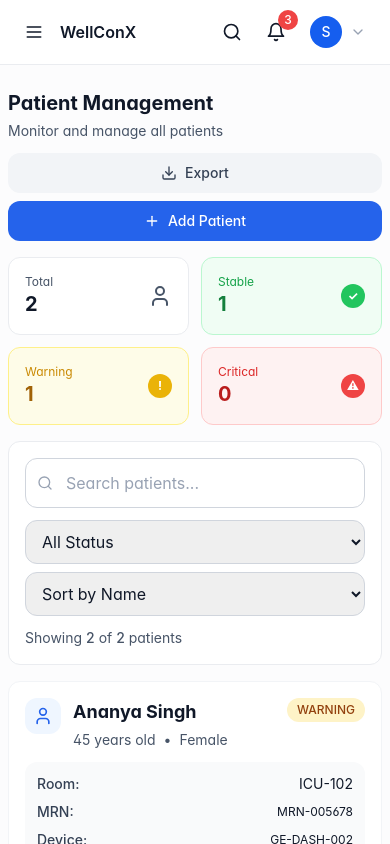
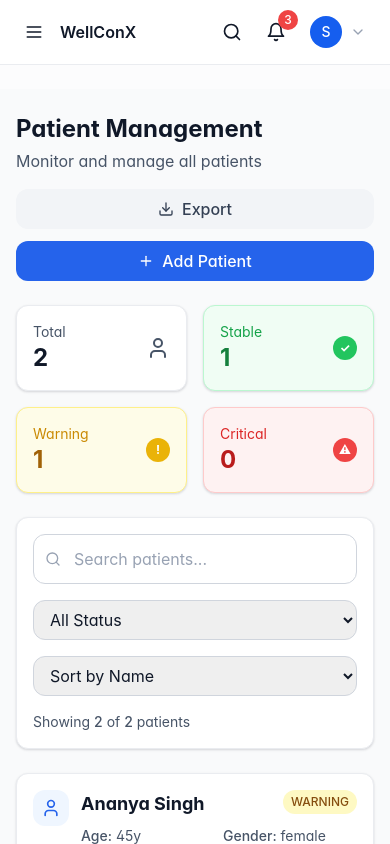
Before and after one commit to Vignunath008/WellConX, a React (Vite) app: page /patients in a window 390 px wide. Built offline with nearby package versions, Linux system fonts and the light colour scheme; sample sign-in values are in the browser's storage.

Commit message:
Fix Patients Section Responsive Layout

```diff
--- a/src/pages/Patients.tsx
+++ b/src/pages/Patients.tsx
@@ -93,24 +93,25 @@ const Patients: React.FC = () => {
   const stats = getStatusStats()
 
   return (
-    <div className="space-y-4 px-2 sm:px-0 max-w-full overflow-hidden">
-      {/* Header - Mobile Optimized */}
-      <div className="flex flex-col sm:flex-row sm:items-center sm:justify-between space-y-3 sm:space-y-0">
+    <div className="min-h-screen bg-gray-50">
+      <div className="max-w-7xl mx-auto px-4 sm:px-6 lg:px-8 py-6">
+        {/* Header - Responsive */}
+        <div className="flex flex-col sm:flex-row sm:items-center sm:justify-between mb-6 gap-4">
           <div>
-          <h1 className="text-xl sm:text-2xl font-bold text-gray-900">Patient Management</h1>
-          <p className="text-sm text-gray-600 mt-1">Monitor and manage all patients</p>
+            <h1 className="text-2xl sm:text-3xl font-bold text-gray-900">Patient Management</h1>
+            <p className="text-gray-600 mt-1">Monitor and manage all patients</p>
           </div>
-        <div className="flex flex-col sm:flex-row space-y-2 sm:space-y-0 sm:space-x-3">
+          <div className="flex flex-col sm:flex-row gap-3">
             <button
               onClick={exportPatientData}
-            className="bg-gray-100 hover:bg-gray-200 text-gray-700 px-4 py-2.5 rounded-lg font-medium transition-colors flex items-center justify-center space-x-2 text-sm"
+              className="bg-gray-100 hover:bg-gray-200 text-gray-700 px-4 py-2 rounded-lg font-medium transition-colors flex items-center justify-center space-x-2"
             >
               <Download className="h-4 w-4" />
               <span>Export</span>
             </button>
             <button
               onClick={() => setShowAddModal(true)}
-            className="bg-blue-600 hover:bg-blue-700 text-white px-4 py-2.5 rounded-lg font-medium transition-colors flex items-center justify-center space-x-2 text-sm"
+              className="bg-blue-600 hover:bg-blue-700 text-white px-4 py-2 rounded-lg font-medium transition-colors flex items-center justify-center space-x-2"
             >
               <Plus className="h-4 w-4" />
               <span>Add Patient</span>
@@ -118,32 +119,32 @@ const Patients: React.FC = () => {
           </div>
         </div>
 
-      {/* Stats Cards - Mobile Grid */}
-      <div className="grid grid-cols-2 lg:grid-cols-4 gap-3 sm:gap-4">
+        {/* Stats Cards - Responsive Grid */}
+        <div className="grid grid-cols-2 lg:grid-cols-4 gap-4 mb-6">
           <motion.div
-          className="bg-white rounded-lg p-4 border border-gray-200"
+            className="bg-white rounded-lg p-4 sm:p-6 border border-gray-200 shadow-sm"
             initial={{ opacity: 0, y: 20 }}
             animate={{ opacity: 1, y: 0 }}
           >
             <div className="flex items-center justify-between">
               <div>
-              <p className="text-xs sm:text-sm text-gray-600">Total</p>
-              <p className="text-xl sm:text-2xl font-bold text-gray-900">{stats.total}</p>
+                <p className="text-sm text-gray-600">Total</p>
+                <p className="text-2xl font-bold text-gray-900">{stats.total}</p>
               </div>
               <User className="h-6 w-6 sm:h-8 sm:w-8 text-gray-600" />
             </div>
           </motion.div>
 
           <motion.div
-          className="bg-green-50 rounded-lg p-4 border border-green-200"
+            className="bg-green-50 rounded-lg p-4 sm:p-6 border border-green-200 shadow-sm"
             initial={{ opacity: 0, y: 20 }}
             animate={{ opacity: 1, y: 0 }}
             transition={{ delay: 0.1 }}
           >
             <div className="flex items-center justify-between">
               <div>
-              <p className="text-xs sm:text-sm text-green-600">Stable</p>
-              <p className="text-xl sm:text-2xl font-bold text-green-700">{stats.stable}</p>
+                <p className="text-sm text-green-600">Stable</p>
+                <p className="text-2xl font-bold text-green-700">{stats.stable}</p>
               </div>
               <div className="w-6 h-6 sm:w-8 sm:h-8 bg-green-500 rounded-full flex items-center justify-center">
                 <span className="text-white text-xs sm:text-sm font-bold">✓</span>
@@ -152,15 +153,15 @@ const Patients: React.FC = () => {
           </motion.div>
 
           <motion.div
-          className="bg-yellow-50 rounded-lg p-4 border border-yellow-200"
+            className="bg-yellow-50 rounded-lg p-4 sm:p-6 border border-yellow-200 shadow-sm"
             initial={{ opacity: 0, y: 20 }}
             animate={{ opacity: 1, y: 0 }}
             transition={{ delay: 0.2 }}
           >
             <div className="flex items-center justify-between">
               <div>
-              <p className="text-xs sm:text-sm text-yellow-600">Warning</p>
-              <p className="text-xl sm:text-2xl font-bold text-yellow-700">{stats.warning}</p>
+                <p className="text-sm text-yellow-600">Warning</p>
+                <p className="text-2xl font-bold text-yellow-700">{stats.warning}</p>
               </div>
               <div className="w-6 h-6 sm:w-8 sm:h-8 bg-yellow-500 rounded-full flex items-center justify-center">
                 <span className="text-white text-xs sm:text-sm font-bold">!</span>
@@ -169,15 +170,15 @@ const Patients: React.FC = () => {
           </motion.div>
 
           <motion.div
-          className="bg-red-50 rounded-lg p-4 border border-red-200"
+            className="bg-red-50 rounded-lg p-4 sm:p-6 border border-red-200 shadow-sm"
             initial={{ opacity: 0, y: 20 }}
             animate={{ opacity: 1, y: 0 }}
             transition={{ delay: 0.3 }}
           >
             <div className="flex items-center justify-between">
               <div>
-              <p className="text-xs sm:text-sm text-red-600">Critical</p>
-              <p className="text-xl sm:text-2xl font-bold text-red-700">{stats.critical}</p>
+                <p className="text-sm text-red-600">Critical</p>
+                <p className="text-2xl font-bold text-red-700">{stats.critical}</p>
               </div>
               <div className="w-6 h-6 sm:w-8 sm:h-8 bg-red-500 rounded-full flex items-center justify-center">
                 <span className="text-white text-xs sm:text-sm font-bold">⚠</span>
@@ -186,9 +187,9 @@ const Patients: React.FC = () => {
           </motion.div>
         </div>
 
-      {/* Filters - Mobile Optimized */}
-      <div className="bg-white rounded-lg p-4 border border-gray-200">
-        <div className="space-y-3">
+        {/* Filters - Responsive */}
+        <div className="bg-white rounded-lg p-4 sm:p-6 border border-gray-200 shadow-sm mb-6">
+          <div className="space-y-4">
             {/* Search Bar */}
             <div className="relative">
               <Search className="h-4 w-4 absolute left-3 top-1/2 transform -translate-y-1/2 text-gray-400" />
@@ -197,16 +198,16 @@ const Patients: React.FC = () => {
                 placeholder="Search patients..."
                 value={searchTerm}
                 onChange={(e) => setSearchTerm(e.target.value)}
-              className="pl-10 pr-4 py-3 w-full border border-gray-300 rounded-lg focus:outline-none focus:ring-2 focus:ring-blue-500 focus:border-blue-500 text-base"
+                className="pl-10 pr-4 py-3 w-full border border-gray-300 rounded-lg focus:outline-none focus:ring-2 focus:ring-blue-500 focus:border-blue-500"
               />
             </div>
 
             {/* Filter Controls */}
-          <div className="flex flex-col sm:flex-row space-y-2 sm:space-y-0 sm:space-x-3">
+            <div className="grid grid-cols-1 sm:grid-cols-2 gap-4">
               <select
                 value={statusFilter}
                 onChange={(e) => setStatusFilter(e.target.value as any)}
-              className="flex-1 px-3 py-2.5 border border-gray-300 rounded-lg focus:outline-none focus:ring-2 focus:ring-blue-500 focus:border-blue-500 text-base"
+                className="px-3 py-2 border border-gray-300 rounded-lg focus:outline-none focus:ring-2 focus:ring-blue-500 focus:border-blue-500"
               >
                 <option value="all">All Status</option>
                 <option value="stable">Stable</option>
@@ -217,7 +218,7 @@ const Patients: React.FC = () => {
               <select
                 value={sortBy}
                 onChange={(e) => setSortBy(e.target.value as any)}
-              className="flex-1 px-3 py-2.5 border border-gray-300 rounded-lg focus:outline-none focus:ring-2 focus:ring-blue-500 focus:border-blue-500 text-base"
+                className="px-3 py-2 border border-gray-300 rounded-lg focus:outline-none focus:ring-2 focus:ring-blue-500 focus:border-blue-500"
               >
                 <option value="name">Sort by Name</option>
                 <option value="room">Sort by Room</option>
@@ -227,104 +228,100 @@ const Patients: React.FC = () => {
             </div>
           </div>
 
-        <div className="mt-3 text-sm text-gray-600">
+          <div className="mt-4 text-sm text-gray-600">
             Showing <span className="font-medium">{filteredPatients.length}</span> of <span className="font-medium">{patients.length}</span> patients
           </div>
         </div>
 
-      {/* Patient List - Mobile Optimized Cards */}
-      <div className="space-y-3">
+        {/* Patient List - Responsive Cards */}
+        <div className="space-y-4 sm:space-y-6">
           {filteredPatients.map((patient, index) => (
             <motion.div
               key={patient.id}
-            className="bg-white rounded-lg border border-gray-100 p-4 hover:shadow-lg transition-all duration-300 w-full overflow-hidden"
+              className="bg-white rounded-lg border border-gray-200 shadow-sm hover:shadow-md transition-all duration-300 overflow-hidden"
               initial={{ opacity: 0, y: 20 }}
               animate={{ opacity: 1, y: 0 }}
               transition={{ delay: index * 0.1 }}
             >
-            {/* Patient Header - Mobile Optimized */}
-            <div className="space-y-3 mb-4">
-              {/* Top Row - Name and Status */}
-              <div className="flex items-start justify-between">
-                <div className="flex items-start space-x-3 min-w-0 flex-1">
-                  <div className="bg-blue-50 p-2 rounded-lg flex-shrink-0">
-                    <User className="h-5 w-5 text-blue-600" />
+              {/* Patient Header */}
+              <div className="p-4 sm:p-6">
+                <div className="flex flex-col lg:flex-row lg:items-start gap-4">
+                  {/* Patient Info */}
+                  <div className="flex items-start space-x-3 flex-1 min-w-0">
+                    <div className="bg-blue-50 p-2 sm:p-3 rounded-lg flex-shrink-0">
+                      <User className="h-5 w-5 sm:h-6 sm:w-6 text-blue-600" />
                     </div>
                     <div className="min-w-0 flex-1">
-                    <h3 className="text-lg font-bold text-gray-900 truncate">{patient.name}</h3>
-                    <div className="text-sm text-gray-600 mt-1">
+                      <div className="flex items-start justify-between mb-2">
+                        <h3 className="text-lg sm:text-xl font-bold text-gray-900 truncate pr-2">{patient.name}</h3>
+                        <div className={`px-2 py-1 rounded-full text-xs font-medium flex-shrink-0 ${
+                          patient.status === 'critical' ? 'bg-red-100 text-red-800' :
+                          patient.status === 'warning' ? 'bg-yellow-100 text-yellow-800' :
+                          'bg-green-100 text-green-800'
+                        }`}>
+                          {patient.status.toUpperCase()}
+                        </div>
+                      </div>
+
+                      <div className="grid grid-cols-2 sm:grid-cols-4 gap-2 text-sm text-gray-600 mb-3">
+                        <div>
+                          <span className="font-medium">Age:</span> {patient.age}y
+                        </div>
+                        <div>
+                          <span className="font-medium">Gender:</span> {patient.gender}
+                        </div>
+                        <div>
+                          <span className="font-medium">Room:</span> {patient.room}
+                        </div>
+                        <div className="col-span-2 sm:col-span-1">
+                          <span className="font-medium">MRN:</span> {patient.medicalRecordNumber}
+                        </div>
+                      </div>
+
+                      {/* Additional Info */}
+                      <div className="grid grid-cols-1 sm:grid-cols-2 gap-3 mb-4">
+                        <div className="bg-gray-50 rounded-lg p-3">
+                          <div className="text-xs text-gray-500 mb-1">Admitted</div>
+                          <div className="text-sm font-medium text-gray-900">{patient.admissionDate.toLocaleDateString()}</div>
+                        </div>
+                        <div className="bg-gray-50 rounded-lg p-3">
+                          <div className="text-xs text-gray-500 mb-1">Device</div>
+                          <div className="text-sm font-medium text-gray-900 truncate">{patient.deviceId || 'Not assigned'}</div>
+                        </div>
+                      </div>
+
+                      {/* Diagnosis */}
+                      <div className="bg-blue-50 rounded-lg p-3 mb-4">
+                        <div className="text-xs font-medium text-blue-800 mb-1">Diagnosis</div>
+                        <div className="text-sm text-blue-700 line-clamp-2">{patient.diagnosis}</div>
+                      </div>
+
+                      {/* Live Status */}
+                      <div className="flex items-center justify-between text-sm">
                         <div className="flex items-center space-x-2">
-                        <span>{patient.age} years old</span>
-                        <span>•</span>
-                        <span className="capitalize">{patient.gender}</span>
+                          <div className="w-2 h-2 bg-green-500 rounded-full animate-pulse" />
+                          <span className="text-gray-600 font-medium">Live Monitoring Active</span>
+                        </div>
+                        <div className="text-gray-500">
+                          Updated: {patient.lastUpdated.toLocaleTimeString()}
                         </div>
                       </div>
                     </div>
                   </div>
 
-                <div className={`px-2.5 py-1 rounded-full text-xs font-medium flex-shrink-0 ${
-                  patient.status === 'critical' ? 'bg-red-100 text-red-800' :
-                  patient.status === 'warning' ? 'bg-amber-100 text-amber-800' :
-                  'bg-emerald-100 text-emerald-800'
-                }`}>
-                  {patient.status.toUpperCase()}
-                </div>
-              </div>
-
-              {/* Patient Info Grid - Mobile Optimized */}
-              <div className="grid grid-cols-1 gap-2 text-sm bg-gray-50 rounded-lg p-3">
-                <div className="flex items-center justify-between">
-                  <span className="font-medium text-gray-700">Room:</span>
-                  <span className="text-gray-900">{patient.room}</span>
-                </div>
-                <div className="flex items-center justify-between">
-                  <span className="font-medium text-gray-700">MRN:</span>
-                  <span className="text-gray-900 text-xs">{patient.medicalRecordNumber}</span>
-                </div>
-                <div className="flex items-center justify-between">
-                  <span className="font-medium text-gray-700">Device:</span>
-                  <span className="text-gray-900 text-xs truncate max-w-32">{patient.deviceId || 'Not assigned'}</span>
-                </div>
-                <div className="flex items-center justify-between">
-                  <span className="font-medium text-gray-700">Admitted:</span>
-                  <span className="text-gray-900 text-xs">{patient.admissionDate.toLocaleDateString()}</span>
-                </div>
-              </div>
-
-              {/* Diagnosis */}
-              <div className="bg-blue-50 rounded-lg p-3">
-                <div className="text-sm">
-                  <span className="font-medium text-blue-800">Diagnosis: </span>
-                  <span className="text-blue-700">{patient.diagnosis}</span>
-                </div>
-              </div>
-
-              {/* Live Status Indicator */}
-              <div className="flex items-center justify-between">
-                <div className="flex items-center space-x-2">
-                  <div className="w-2 h-2 bg-emerald-500 rounded-full pulse-ring" />
-                  <span className="text-xs font-medium text-gray-500">Live Monitoring Active</span>
-                </div>
-                <div className="text-xs text-gray-500">
-                  Updated: {patient.lastUpdated.toLocaleTimeString()}
-                </div>
-              </div>
-            </div>
-
-            {/* Vital Signs - Mobile Optimized Grid */}
-            <div className="mb-4">
+                  {/* Vital Signs - Responsive Grid */}
+                  <div className="lg:w-96 flex-shrink-0">
                     <h4 className="text-sm font-semibold text-gray-900 mb-3">Current Vital Signs</h4>
 
-              {/* Mobile-First Vital Signs Grid */}
-              <div className="grid grid-cols-2 gap-2">
+                    <div className="grid grid-cols-2 gap-3">
                       {/* Heart Rate */}
                       <div className="bg-red-50 border border-red-200 rounded-lg p-3">
                         <div className="flex items-center space-x-2 mb-2">
-                    <Heart className="h-4 w-4 text-red-600 heartbeat" />
+                          <Heart className="h-4 w-4 text-red-600 animate-pulse" />
                           <span className="text-xs font-medium text-red-700">Heart Rate</span>
                         </div>
                         <div className="flex items-baseline space-x-1">
-                    <span className="text-xl font-bold text-red-700">{Math.round(patient.vitals.heartRate)}</span>
+                          <span className="text-lg sm:text-xl font-bold text-red-700">{Math.round(patient.vitals.heartRate)}</span>
                           <span className="text-xs text-red-600">bpm</span>
                         </div>
                       </div>
@@ -336,7 +333,7 @@ const Patients: React.FC = () => {
                           <span className="text-xs font-medium text-purple-700">Blood Pressure</span>
                         </div>
                         <div className="flex items-baseline space-x-1">
-                    <span className="text-lg font-bold text-purple-700">
+                          <span className="text-sm sm:text-base font-bold text-purple-700">
                             {Math.round(patient.vitals.bloodPressure.systolic)}/{Math.round(patient.vitals.bloodPressure.diastolic)}
                           </span>
                           <span className="text-xs text-purple-600">mmHg</span>
@@ -350,7 +347,7 @@ const Patients: React.FC = () => {
                           <span className="text-xs font-medium text-blue-700">SpO2</span>
                         </div>
                         <div className="flex items-baseline space-x-1">
-                    <span className="text-xl font-bold text-blue-700">{Math.round(patient.vitals.oxygenSaturation)}</span>
+                          <span className="text-lg sm:text-xl font-bold text-blue-700">{Math.round(patient.vitals.oxygenSaturation)}</span>
                           <span className="text-xs text-blue-600">%</span>
                         </div>
                       </div>
@@ -362,18 +359,19 @@ const Patients: React.FC = () => {
                           <span className="text-xs font-medium text-orange-700">Temperature</span>
                         </div>
                         <div className="flex items-baseline space-x-1">
-                    <span className="text-xl font-bold text-orange-700">{patient.vitals.temperature.toFixed(1)}</span>
+                          <span className="text-lg sm:text-xl font-bold text-orange-700">{patient.vitals.temperature.toFixed(1)}</span>
                           <span className="text-xs text-orange-600">°F</span>
                         </div>
                       </div>
                     </div>
                   </div>
+                </div>
 
-            {/* Action Buttons - Mobile Optimized */}
-            <div className="flex flex-col sm:flex-row space-y-2 sm:space-y-0 sm:space-x-3 pt-3 border-t border-gray-200">
+                {/* Action Buttons */}
+                <div className="flex flex-col sm:flex-row gap-3 mt-6 pt-4 border-t border-gray-200">
                   <button
                     onClick={() => handleViewHistory(patient.id)}
-                className="btn-secondary text-sm flex items-center justify-center space-x-2 py-2.5 flex-1"
+                    className="flex-1 bg-gray-100 hover:bg-gray-200 text-gray-700 px-4 py-2 rounded-lg font-medium transition-colors flex items-center justify-center space-x-2"
                   >
                     <Clock className="h-4 w-4" />
                     <span>View History</span>
@@ -393,34 +391,35 @@ const Patients: React.FC = () => {
                       a.click()
                       URL.revokeObjectURL(url)
                     }}
-                className="btn-secondary text-sm flex items-center justify-center space-x-2 py-2.5 flex-1"
+                    className="flex-1 bg-gray-100 hover:bg-gray-200 text-gray-700 px-4 py-2 rounded-lg font-medium transition-colors flex items-center justify-center space-x-2"
                   >
                     <Download className="h-4 w-4" />
                     <span>Export</span>
                   </button>
                   <button
                     onClick={() => handleViewDetails(patient.id)}
-                className="btn-primary text-sm flex items-center justify-center space-x-2 py-2.5 flex-1"
+                    className="flex-1 bg-blue-600 hover:bg-blue-700 text-white px-4 py-2 rounded-lg font-medium transition-colors flex items-center justify-center space-x-2"
                   >
                     <Eye className="h-4 w-4" />
                     <span>View Details</span>
                     <ChevronRight className="h-4 w-4" />
                   </button>
                 </div>
+              </div>
             </motion.div>
           ))}
         </div>
 
         {filteredPatients.length === 0 && (
-        <div className="text-center py-8">
-          <User className="h-10 w-10 sm:h-12 sm:w-12 text-gray-400 mx-auto mb-4" />
-          <h3 className="text-base sm:text-lg font-medium text-gray-900 mb-2">No patients found</h3>
-          <p className="text-gray-600 mb-4 text-sm sm:text-base">
+          <div className="text-center py-12">
+            <User className="h-12 w-12 text-gray-400 mx-auto mb-4" />
+            <h3 className="text-lg font-medium text-gray-900 mb-2">No patients found</h3>
+            <p className="text-gray-600 mb-4">
               {searchTerm ? `No patients match "${searchTerm}"` : 'No patients match the selected filters'}
             </p>
             <button
               onClick={() => setShowAddModal(true)}
-            className="bg-blue-600 hover:bg-blue-700 text-white px-4 py-2.5 rounded-lg font-medium transition-colors"
+              className="bg-blue-600 hover:bg-blue-700 text-white px-4 py-2 rounded-lg font-medium transition-colors"
             >
               Add First Patient
             </button>
@@ -435,6 +434,7 @@ const Patients: React.FC = () => {
           availableDevices={availableDevices}
         />
       </div>
+    </div>
   )
 }
 
```
Lines whose indentation alone changed are shown as unchanged.
